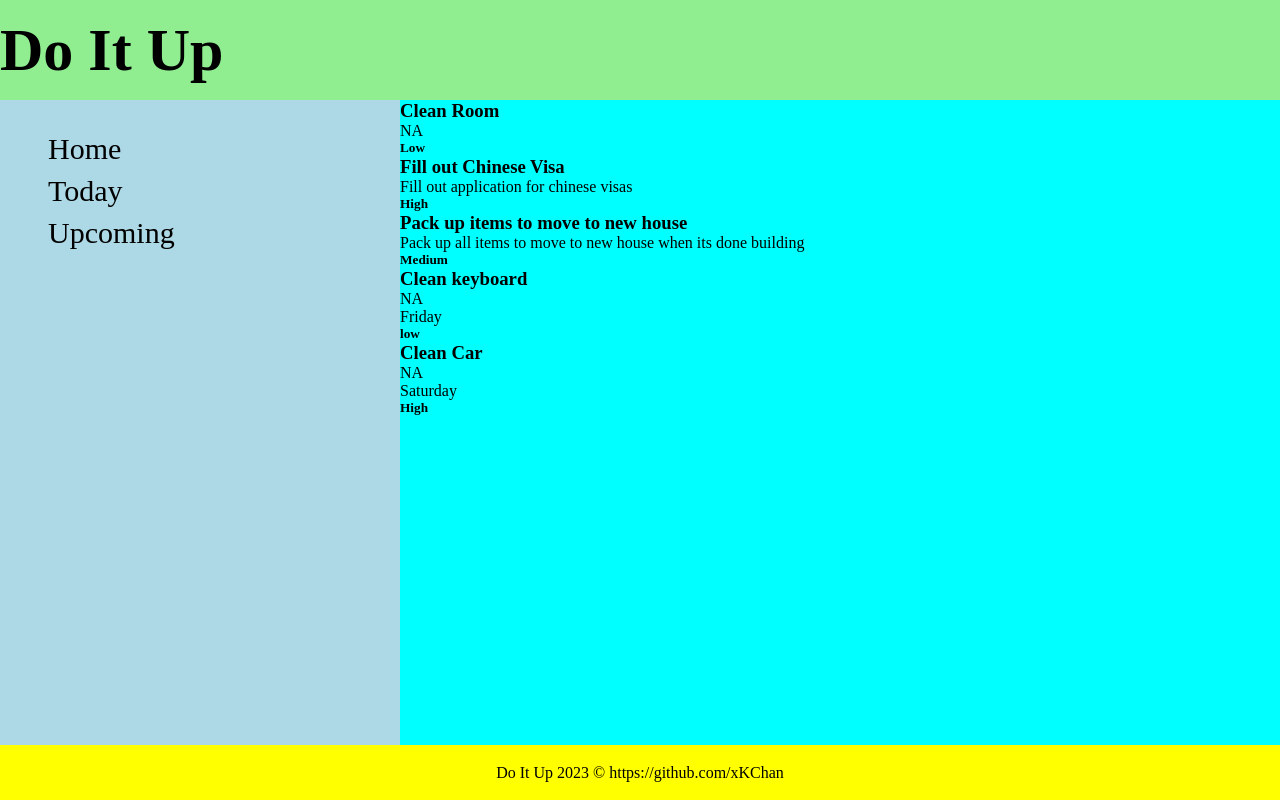
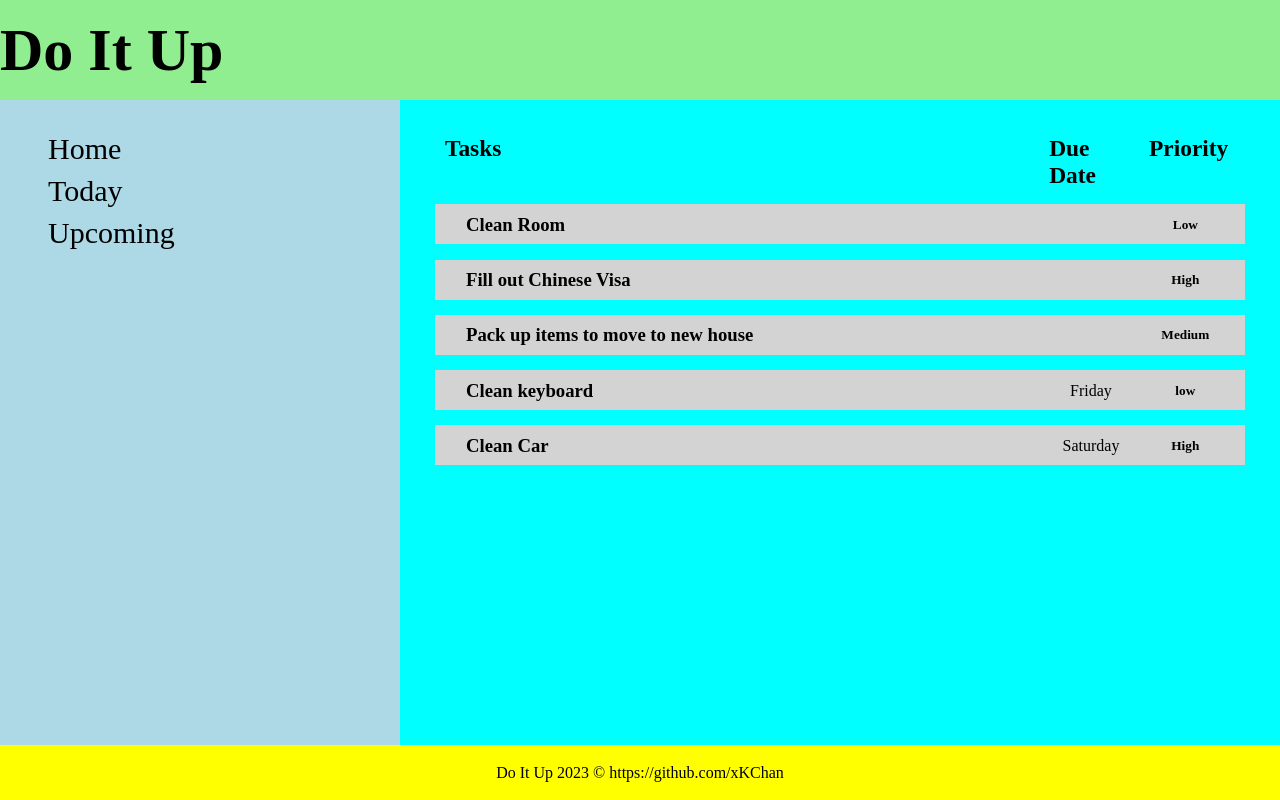
Before and after one commit to xKChan/toDoApp, a website built with webpack: page dist/index.html in a window 1280 px wide. Built offline with nearby package versions, Linux system fonts and the light colour scheme.

Commit message:
Styled the tasks section in MAIN section

```diff
--- a/src/style.css
+++ b/src/style.css
@@ -58,6 +58,48 @@
   background-color: aqua;
 }
 
+.taskHeaders {
+  display: grid;
+  font-size: 20px;
+  grid-template-columns: 4fr 11% 16%;
+}
+
+.tasks {
+  display: grid;
+  row-gap: 6%;
+  padding-top: 4%;
+}
+
+.taskList {
+  display: grid;
+  grid-template-columns: 4fr 10% 14%;
+  height: 2.5rem;
+  align-content: center;
+  background-color: lightgray;
+  margin: 0% 4%;
+}
+
+.taskList h3 {
+  padding-left: 5%;
+}
+
+.taskHeaders h3 {
+  padding-left: 7%;
+}
+
+.taskList h5,
+.taskHeaders h3 {
+  padding-right: 5%;
+}
+
+.cards {
+  line-height: 35px;
+}
+
+.rightSide {
+  justify-self: center;
+}
+
 /*  */
 /* FOOTER */
 /*  */
--- a/src/projects.js
+++ b/src/tasks.js
@@ -1,4 +1,4 @@
-export const myProjects = [
+export const myTasks = [
   {
     title: "Clean Room",
     description: "",
@@ -21,7 +21,7 @@ export const myProjects = [
 ];
 
 // Project factory
-class Projects {
+class Tasks {
   constructor(title, description = "N/A", dueDate, priority) {
     this.title = title;
     this.description = description;
@@ -30,8 +30,8 @@ class Projects {
   }
 }
 
-export function newProject(title, description, duedate, priority) {
-  let addProject = new Projects(title, description, duedate, priority);
-  myProjects.push(addProject);
-  console.log(myProjects);
+export function newTasks(title, description, duedate, priority) {
+  let addTasks = new Tasks(title, description, duedate, priority);
+  myTasks.push(addTasks);
+  console.log(myTasks);
 }
--- a/src/ui.js
+++ b/src/ui.js
@@ -1,4 +1,4 @@
-import { myProjects, newProject } from "./projects";
+import { myTasks, newTasks } from "./tasks";
 // import "./style.css";
 
 const menu = ["Home", "Today", "Upcoming"];
@@ -27,21 +27,22 @@ function createSidebar() {
 
 function displayTasks() {
   const projectTasks = document.querySelector(".tasks");
-  for (let i = 0; i < myProjects.length; i++) {
-    let task = myProjects[i];
+  for (let i = 0; i < myTasks.length; i++) {
+    let task = myTasks[i];
     const dafaultDescription = task.description != "" ? task.description : "NA";
     let taskEl = document.createElement("div");
     let title = document.createElement("h3");
-    let description = document.createElement("p");
     let dueDate = document.createElement("div");
     let priority = document.createElement("h5");
     taskEl.classList.add("taskList");
+    title.classList.add("cards");
+    dueDate.classList.add("cards", "rightSide");
+    priority.classList.add("cards", "rightSide");
     title.textContent = task.title;
-    description.textContent = dafaultDescription;
+    // description.textContent = dafaultDescription;
     dueDate.textContent = task.dueDate;
     priority.textContent = task.priority;
     taskEl.appendChild(title);
-    taskEl.appendChild(description);
     taskEl.appendChild(dueDate);
     taskEl.appendChild(priority);
     projectTasks.appendChild(taskEl);
@@ -51,5 +52,5 @@ function displayTasks() {
 
 // console.log(myProjects);
 
-newProject("Clean keyboard", "NA", "Friday", "low");
-newProject("Clean Car", "NA", "Saturday", "High");
+newTasks("Clean keyboard", "NA", "Friday", "low");
+newTasks("Clean Car", "NA", "Saturday", "High");
```
Also changed, not shown: dist/index.html, dist/main.js.
